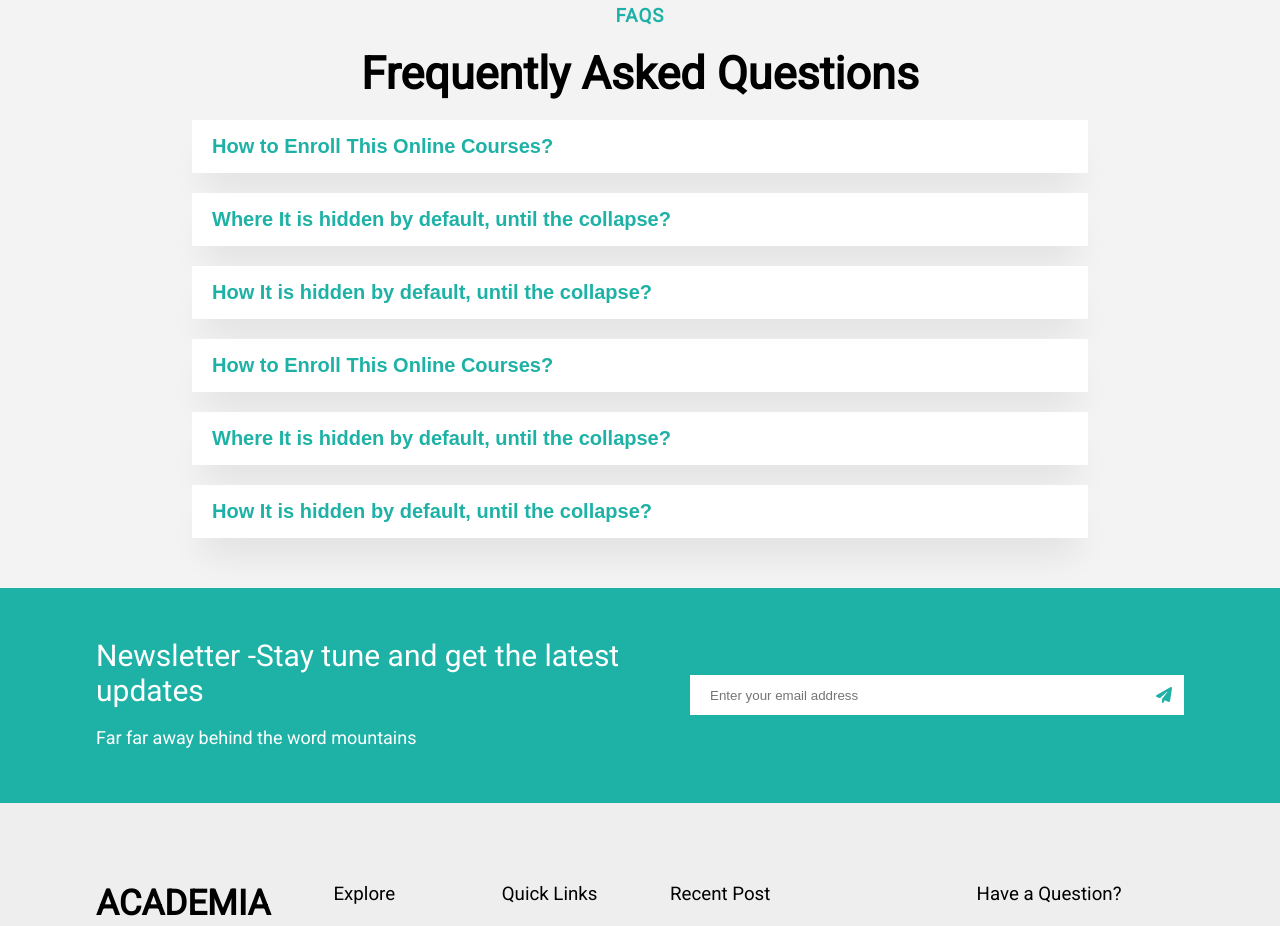
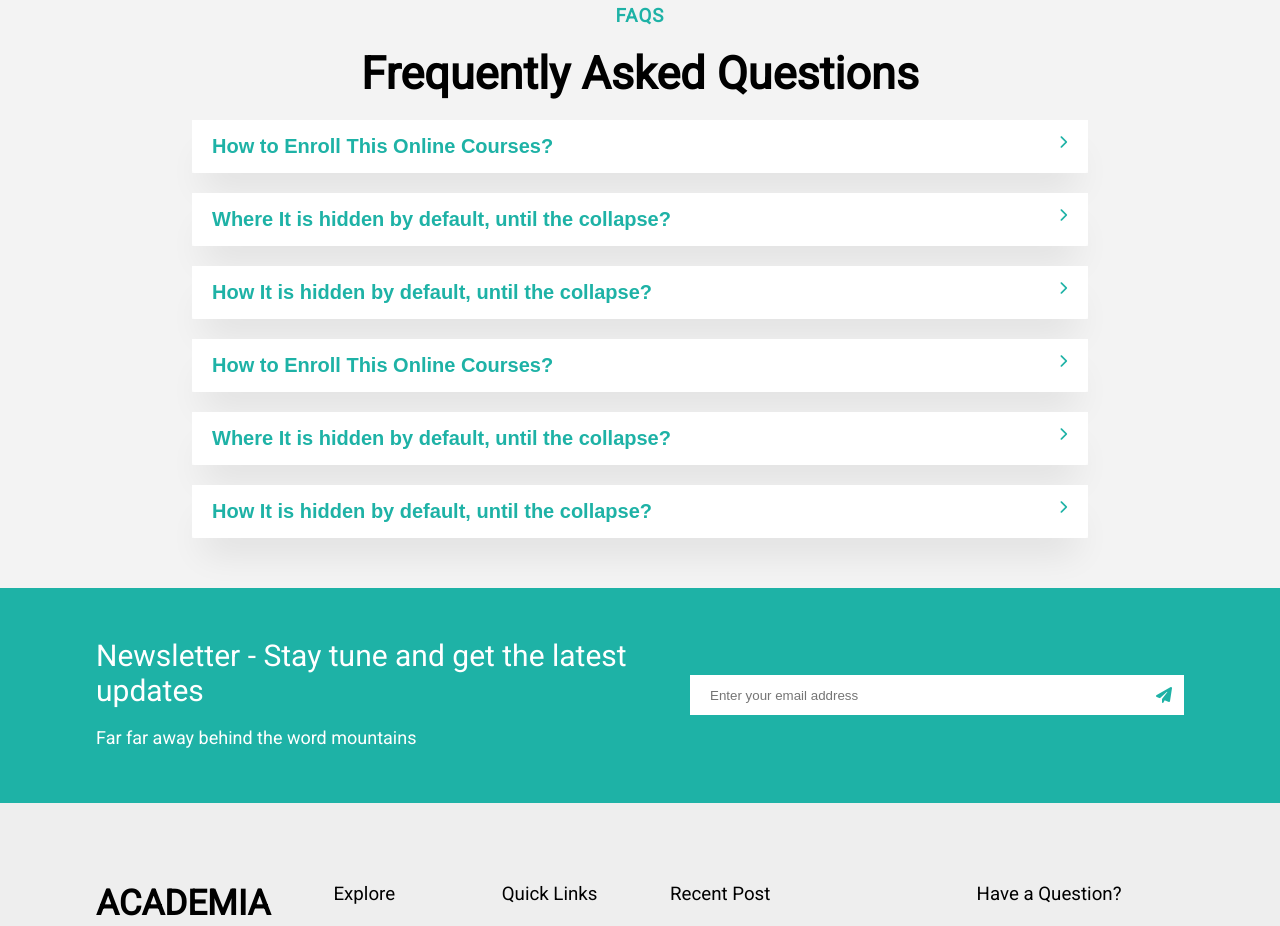
Before and after one commit to samearusuosita/education, a React (Create React App) app: page /pricing in a window 1280 px wide. Shown: the part 1340-2266 px from the top of the page. Built offline with nearby package versions, Linux system fonts and the light colour scheme.

Commit message:
footer edit

```diff
--- a/src/Components/Commons/Footer/Footer.css
+++ b/src/Components/Commons/Footer/Footer.css
@@ -47,7 +47,7 @@ footer .container{
     gap: 30px;
 }
 
-@media screen and(max-width: 768px) {
+@media screen and (max-width: 768px) {
     footer .container{
         display: grid;
         grid-template-columns: repeat(2, 1fr);
--- a/src/Components/Commons/Footer/Footer.jsx
+++ b/src/Components/Commons/Footer/Footer.jsx
@@ -8,7 +8,7 @@ const Footer = () => {
       <section className='newsletter'>
         <div className="container flex5B">
             <div className="left row">
-                <h1>Newsletter -Stay tune and get the latest updates</h1>
+                <h1>Newsletter - Stay tune and get the latest updates</h1>
                 <p>Far far away behind the word mountains</p>
             </div>
             <div className="right row">
--- a/src/Components/Contact/Contact.jsx
+++ b/src/Components/Contact/Contact.jsx
@@ -39,7 +39,7 @@ const Contact = () => {
                         <input type="email" placeholder='Email'/>
                     </div>
                     <input type="text" placeholder='Subject'/>
-                    <textarea cols="30" rows="10">Create a message here</textarea>
+                    <textarea cols="30" rows="10" placeholder='Create a message here'></textarea>
 
                     <button className='primary-btn'>SEND MESSAGE</button>
                 </form>
--- a/src/Components/Pricing/Faq.jsx
+++ b/src/Components/Pricing/Faq.jsx
@@ -23,7 +23,7 @@ const Faq = () => {
               <div className="box">
                 <button className='accordion' onClick={() => toggle(index)} key={index}>
                   <h1>{val.title}</h1>
-                  <span>{click === index? <i className='fa facheron-down'></i> : <i className='fa facheron-right'></i>}</span>
+                  <span>{click === index? <i className='fa fa-chevron-down'></i> : <i className='fa fa-chevron-right'></i>}</span>
                 </button>
                {click === index ? (
                  <div className="text">
```
